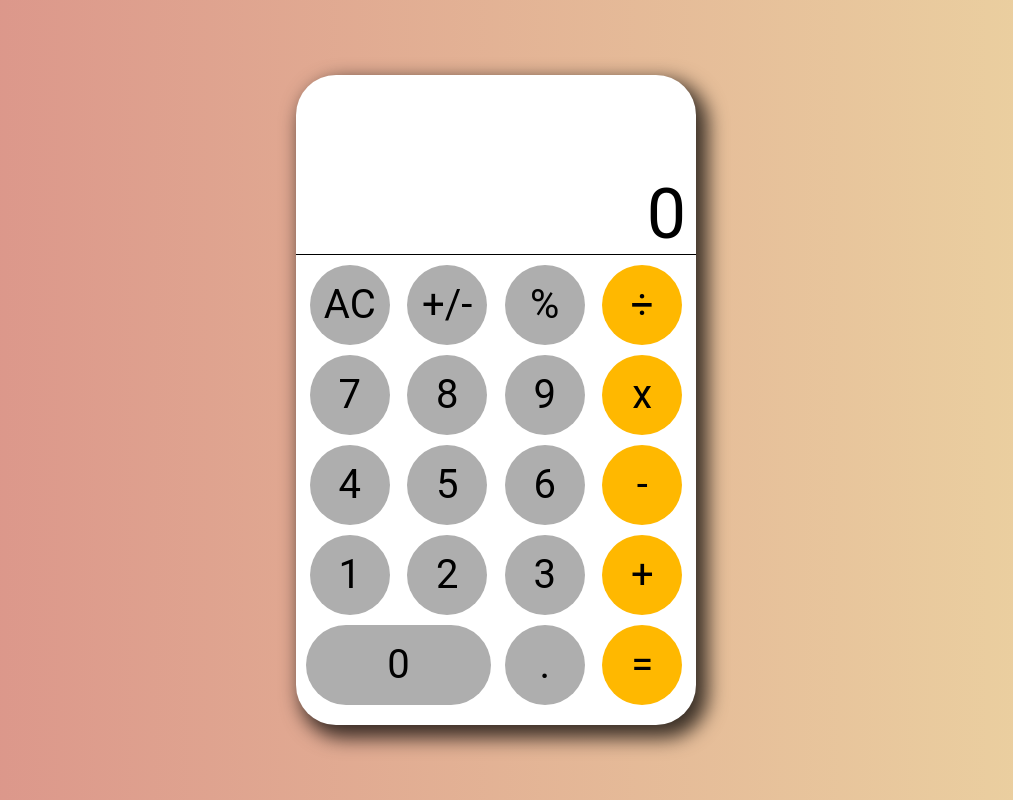
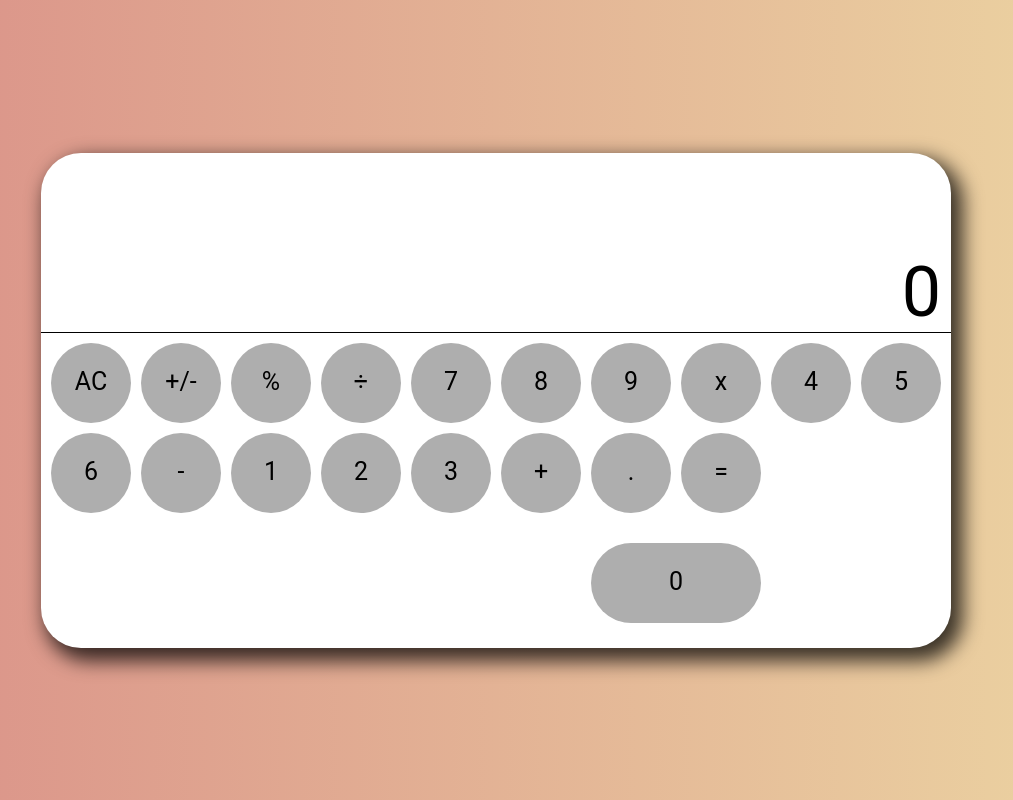
Before and after one commit to dibrugh/calculator-js, a website built with webpack: page src/index.html in a window 1280 px wide. Shown: the whole page, without its empty margins (144-1157 px from the left). Built offline with nearby package versions, Linux system fonts and the light colour scheme; files whose address does not match are found by name.

Commit message:
feat: update styles according to a new view

```diff
--- a/src/index.html
+++ b/src/index.html
@@ -4,7 +4,7 @@
         <meta charset="UTF-8" />
         <meta name="viewport" content="width=device-width, initial-scale=1.0" />
         <link rel="icon" href="./assets/img/favicon.svg" type="image/svg+xml" />
-        <title>Calculator</title>
+        <title>Custom Calculator</title>
     </head>
     <body>
         <main id="root"></main>
--- a/src/style/index.css
+++ b/src/style/index.css
@@ -16,7 +16,7 @@
 
     /* fonts */
     --font-family: "Roboto", Helvetica, sans-serif;
-    --font-size-s: 4rem;
+    --font-size-s: 2.5rem;
     --font-size-m: 6rem;
     --font-size-l: 7rem;
 
@@ -87,8 +87,8 @@ main {
 
 .calculator {
     position: relative;
-    width: 40rem;
-    height: 65rem;
+    /*     width: 40rem;
+    height: 65rem; */
     background: var(--calc-bg);
     border-radius: 4rem;
     box-shadow: var(--box-shadow-dark);
@@ -128,7 +128,7 @@ main {
 
 .calculator__keyboard {
     display: grid;
-    grid-template-columns: repeat(4, 1fr);
+    grid-template-columns: repeat(10, 1fr);
     padding: 1rem;
     gap: 1rem;
     justify-items: center;
@@ -144,6 +144,7 @@ button {
     border: none;
     color: inherit;
     transition: all 0.5s ease;
+    background-color: var(--color-operation);
 }
 
 button:hover,
@@ -154,17 +155,13 @@ button:focus {
 .double {
     width: 100%;
     border-radius: 14rem;
-    grid-area: 5/1/6/3;
+    grid-area: 5/7/6/9;
 }
 
-.number {
+[data-number] {
     background-color: var(--color-number);
 }
 
-.operation {
-    background-color: var(--color-operation);
-}
-
-.operation-orange {
+.orange {
     background-color: var(--color-operation-orange);
 }
```
